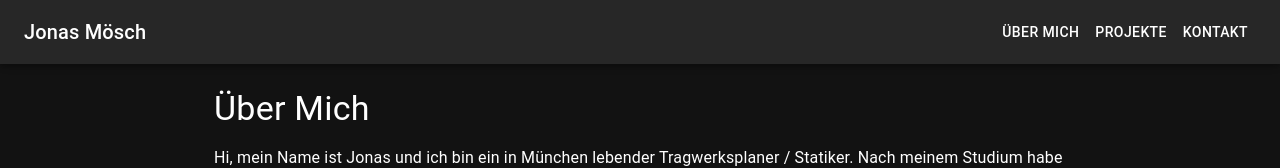
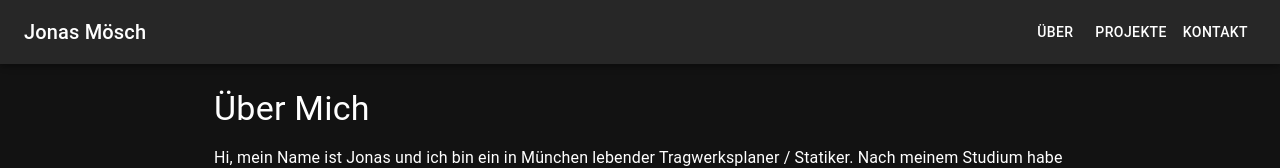
Before and after one commit to j-r-f-m/personal-portfolio-app, a React (Vite) app: page / in a window 1280 px wide. Shown: the top 168 px of the page. Built offline with nearby package versions, Linux system fonts and the light colour scheme.

Commit message:
Add basic information for calculator-app

```diff
--- a/src/components/header/Header.jsx
+++ b/src/components/header/Header.jsx
@@ -45,7 +45,7 @@ export default function Header() {
 
           <Link to="about">
             {" "}
-            <Button color="inherit">Über mich</Button>
+            <Button color="inherit">Über</Button>
           </Link>
 
           <Link to="projects">
--- a/src/pages/mainPage/mainProjects/MainProjects.jsx
+++ b/src/pages/mainPage/mainProjects/MainProjects.jsx
@@ -42,6 +42,7 @@ export function MainProjects() {
               color="inherit"
               component={LinkRouter}
               to="projects"
+              onClick={() => window.scrollTo(0, 0)}
             >
               Mehr Projekte
             </LinkMui>
--- a/src/pages/moreProjectsPage/MoreProjectsData.jsx
+++ b/src/pages/moreProjectsPage/MoreProjectsData.jsx
@@ -19,7 +19,7 @@ const moreProjectsData = [
     tools: "Javascript, html, css",
     imgPath: "images/img_bemessungshilfen.png",
     description:
-      "Mit der Verankerungslänge-App lässt sich die Ersatzverankerungslänge nach EC2 berechnen. Das Berechnungsprotokoll dient als Dokumentation. Die einzelnen Rechenschritte können dadruch nachvollzogen werden. Es handelt sich bei der App um eine Front-End-Applikaiton.",
+      "Die Taschenrechner-App ist eine Front-End-Anwendung. Es handelt sich um einen einfach On-Screen Taschenrechner. Es sind die Grundrechenarten Addition, Subtraktion, Multiplikation und Division implementiert. Die App wurde mit Vanilla Javascript, HTML und CSS erstellt. ",
     id: uniqid(),
     link: "https://unique-palmier-41463c.netlify.app/",
     linkGithub: "https://github.com/j-r-f-m/odin-calculator",
```
